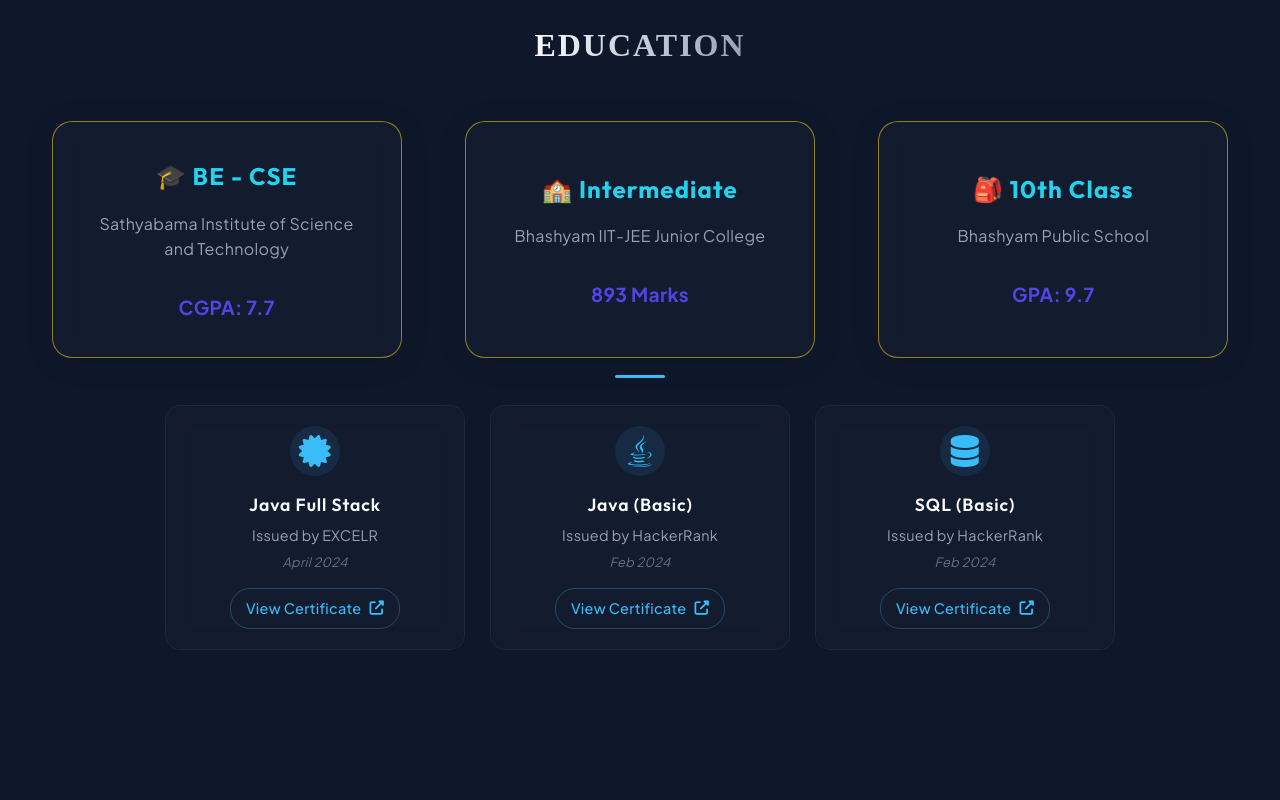
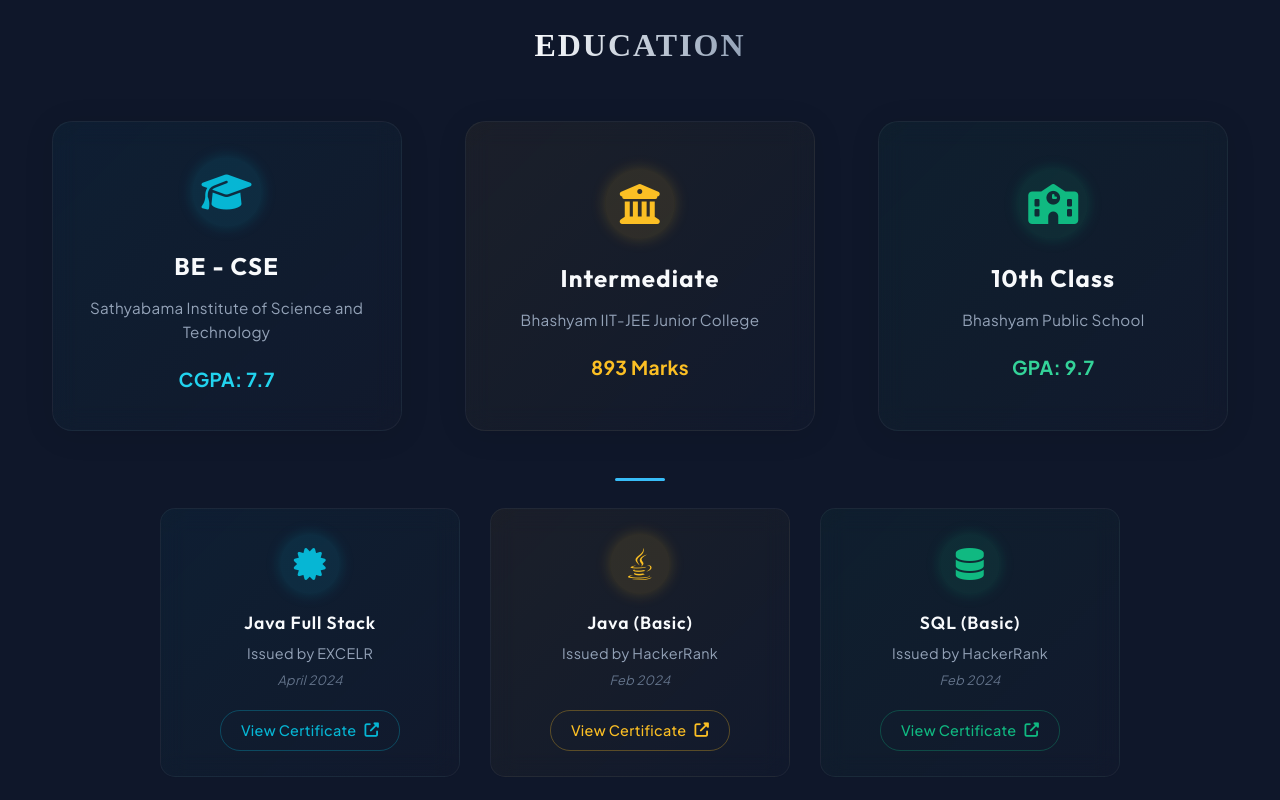
Before and after one commit to kommineniravindra/my-portfolio, a plain HTML site: page index.html in a window 1280 px wide. Shown: the part 860-1660 px from the top of the page. Drawn offline with Linux system fonts and the light colour scheme.

Commit message:
portfolio

```diff
--- a/education.css
+++ b/education.css
@@ -1,5 +1,4 @@
 /* Info Cards */
-/* Info Cards - Glassmorphism */
 .info-card {
     background: rgba(255, 255, 255, 0.02);
     padding: 35px;
@@ -8,8 +7,7 @@
     transition: all 0.4s cubic-bezier(0.4, 0, 0.2, 1);
     box-shadow: 0 4px 30px rgba(0, 0, 0, 0.1);
     backdrop-filter: blur(12px);
-    border: 1px solid rgba(194, 175, 27, 0.704);
-    /* Thinner border */
+    border: 1px solid rgba(255, 255, 255, 0.05);
     position: relative;
     overflow: hidden;
     display: flex;
@@ -19,56 +17,49 @@
     text-align: center;
 }
 
+.edu-icon {
+    font-size: 2.5rem;
+    margin-bottom: 20px;
+    width: 70px;
+    height: 70px;
+    display: flex;
+    justify-content: center;
+    align-items: center;
+    border-radius: 50%;
+    background: rgba(255, 255, 255, 0.05);
+    transition: all 0.4s ease;
+}
+
 .info-card h3 {
-    margin-bottom: 15px;
+    margin-bottom: 10px;
     font-size: 1.5rem;
-    color: #22d3ee;
+    color: #f8fafc;
+    font-family: 'Outfit', sans-serif;
 }
 
 .info-card p {
     color: #94a3b8;
-    font-size: 1rem;
+    font-size: 0.95rem;
     line-height: 1.6;
-    margin-bottom: 20px;
+    margin-bottom: 15px;
 }
 
 .highlight-text {
-    color: #4f46e5;
-    font-weight: bold;
+    font-weight: 700;
     font-size: 1.2rem;
     display: block;
-    margin-top: 10px;
-}
-
-.info-card::before {
-    content: '';
-    position: absolute;
-    top: 0;
-    left: 0;
-    width: 100%;
-    height: 100%;
-    background: linear-gradient(135deg, rgba(255, 255, 255, 0.1), rgba(255, 255, 255, 0));
-    opacity: 0;
-    transition: opacity 0.4s ease;
-    pointer-events: none;
+    margin-top: 5px;
 }
 
 .info-card:hover {
     transform: translateY(-10px);
-    background: rgba(255, 255, 255, 0.05);
-    box-shadow: 0 20px 40px rgba(0, 0, 0, 0.2);
-    /* Softer shadow */
-    border-color: #38bdf8;
-}
-
-.info-card:hover::before {
-    opacity: 1;
+    background: rgba(255, 255, 255, 0.03);
 }
 
 /* CERTIFICATES SUBSECTION */
 .subsection-title {
     text-align: center;
-    margin: 10px 0 30px;
+    margin: 40px 0 30px;
     font-size: 1.8rem;
     color: #cbd5e1;
     font-weight: 600;
@@ -89,7 +80,6 @@
     width: 50px;
     height: 3px;
     background: #38bdf8;
-    /* Sky Blue accent */
     border-radius: 2px;
 }
 
@@ -97,8 +87,8 @@
     display: flex;
     flex-wrap: wrap;
     justify-content: center;
-    gap: 25px;
-    max-width: 1000px;
+    gap: 30px;
+    max-width: 1200px;
     margin: 0 auto;
 }
 
@@ -106,7 +96,7 @@
     background: rgba(255, 255, 255, 0.02);
     border: 1px solid rgba(255, 255, 255, 0.05);
     border-radius: 15px;
-    padding: 20px;
+    padding: 25px;
     width: 300px;
     display: flex;
     flex-direction: column;
@@ -120,22 +110,19 @@
 
 .certificate-card:hover {
     transform: translateY(-5px);
-    background: rgba(255, 255, 255, 0.05);
-    border-color: #38bdf8;
-    box-shadow: 0 10px 25px rgba(0, 0, 0, 0.2);
+    background: rgba(255, 255, 255, 0.04);
 }
 
 .cert-icon {
     font-size: 2rem;
-    color: #38bdf8;
     margin-bottom: 15px;
-    background: rgba(56, 189, 248, 0.1);
-    width: 50px;
-    height: 50px;
+    width: 60px;
+    height: 60px;
     display: flex;
     justify-content: center;
     align-items: center;
     border-radius: 50%;
+    transition: all 0.3s ease;
 }
 
 .cert-details h4 {
@@ -155,26 +142,129 @@
     display: block;
     font-size: 0.8rem;
     color: #64748b;
-    margin-bottom: 15px;
+    margin-bottom: 20px;
     font-style: italic;
 }
 
 .view-cert-btn {
     text-decoration: none;
-    color: #38bdf8;
     font-size: 0.9rem;
     font-weight: 500;
-    border: 1px solid rgba(56, 189, 248, 0.3);
-    padding: 8px 15px;
+    border: 1px solid;
+    padding: 8px 20px;
     border-radius: 20px;
     transition: all 0.3s ease;
     display: inline-flex;
     align-items: center;
     gap: 8px;
+    background: transparent;
 }
 
-.view-cert-btn:hover {
-    background: rgba(56, 189, 248, 0.1);
-    border-color: #38bdf8;
+/* --- COLOR THEMES --- */
+
+/* Theme 1: Cyan/Indigo (Degree & Full Stack) */
+.edu-1,
+.cert-1 {
+    background: linear-gradient(135deg, rgba(6, 182, 212, 0.05), rgba(255, 255, 255, 0.01));
+}
+
+.edu-1:hover,
+.cert-1:hover {
+    border-color: #06b6d4;
+    box-shadow: 0 10px 40px rgba(6, 182, 212, 0.15);
+    background: linear-gradient(135deg, rgba(6, 182, 212, 0.1), rgba(255, 255, 255, 0.03));
+}
+
+.edu-1 .edu-icon,
+.cert-1 .cert-icon {
+    color: #06b6d4;
+    background: rgba(6, 182, 212, 0.1);
+    box-shadow: 0 0 15px rgba(6, 182, 212, 0.2);
+}
+
+.edu-1 .highlight-text {
+    color: #22d3ee;
+}
+
+.cert-1 .view-cert-btn {
+    color: #06b6d4;
+    border-color: rgba(6, 182, 212, 0.3);
+}
+
+.cert-1 .view-cert-btn:hover {
+    background: rgba(6, 182, 212, 0.1);
+    border-color: #06b6d4;
     color: #fff;
 }
+
+
+/* Theme 2: Amber/Orange (Intermediate & Basic Java) */
+.edu-2,
+.cert-2 {
+    background: linear-gradient(135deg, rgba(251, 191, 36, 0.05), rgba(255, 255, 255, 0.01));
+}
+
+.edu-2:hover,
+.cert-2:hover {
+    border-color: #fbbf24;
+    box-shadow: 0 10px 40px rgba(251, 191, 36, 0.15);
+    background: linear-gradient(135deg, rgba(251, 191, 36, 0.1), rgba(255, 255, 255, 0.03));
+}
+
+.edu-2 .edu-icon,
+.cert-2 .cert-icon {
+    color: #fbbf24;
+    background: rgba(251, 191, 36, 0.1);
+    box-shadow: 0 0 15px rgba(251, 191, 36, 0.2);
+}
+
+.edu-2 .highlight-text {
+    color: #fbbf24;
+}
+
+.cert-2 .view-cert-btn {
+    color: #fbbf24;
+    border-color: rgba(251, 191, 36, 0.3);
+}
+
+.cert-2 .view-cert-btn:hover {
+    background: rgba(251, 191, 36, 0.1);
+    border-color: #fbbf24;
+    color: #fff;
+}
+
+
+/* Theme 3: Emerald/Green (School & SQL) */
+.edu-3,
+.cert-3 {
+    background: linear-gradient(135deg, rgba(16, 185, 129, 0.05), rgba(255, 255, 255, 0.01));
+}
+
+.edu-3:hover,
+.cert-3:hover {
+    border-color: #10b981;
+    box-shadow: 0 10px 40px rgba(16, 185, 129, 0.15);
+    background: linear-gradient(135deg, rgba(16, 185, 129, 0.1), rgba(255, 255, 255, 0.03));
+}
+
+.edu-3 .edu-icon,
+.cert-3 .cert-icon {
+    color: #10b981;
+    background: rgba(16, 185, 129, 0.1);
+    box-shadow: 0 0 15px rgba(16, 185, 129, 0.2);
+}
+
+.edu-3 .highlight-text {
+    color: #34d399;
+}
+
+.cert-3 .view-cert-btn {
+    color: #10b981;
+    border-color: rgba(16, 185, 129, 0.3);
+}
+
+.cert-3 .view-cert-btn:hover {
+    background: rgba(16, 185, 129, 0.1);
+    border-color: #10b981;
+    color: #fff;
+}
--- a/index.html
+++ b/index.html
@@ -100,18 +100,21 @@
     <section id="education" class="section">
       <h2 class="section-title">Education</h2>
       <div class="card-container">
-        <div class="info-card">
-          <h3>🎓 BE - CSE</h3>
+        <div class="info-card edu-1">
+          <div class="edu-icon"><i class="fas fa-graduation-cap"></i></div>
+          <h3>BE - CSE</h3>
           <p>Sathyabama Institute of Science and Technology</p>
           <span class="highlight-text">CGPA: 7.7</span>
         </div>
-        <div class="info-card">
-          <h3>🏫 Intermediate</h3>
+        <div class="info-card edu-2">
+          <div class="edu-icon"><i class="fas fa-university"></i></div>
+          <h3>Intermediate</h3>
           <p>Bhashyam IIT-JEE Junior College</p>
           <span class="highlight-text">893 Marks</span>
         </div>
-        <div class="info-card">
-          <h3>🎒 10th Class</h3>
+        <div class="info-card edu-3">
+          <div class="edu-icon"><i class="fas fa-school"></i></div>
+          <h3>10th Class</h3>
           <p>Bhashyam Public School</p>
           <span class="highlight-text">GPA: 9.7</span>
         </div>
@@ -121,7 +124,7 @@
       <h3 class="subsection-title"></h3>
       <div class="certificates-container">
         <!-- Certificate 1 -->
-        <div class="certificate-card">
+        <div class="certificate-card cert-1">
           <div class="cert-icon"><i class="fas fa-certificate"></i></div>
           <div class="cert-details">
             <h4>Java Full Stack</h4>
@@ -134,7 +137,7 @@
         </div>
 
         <!-- Certificate 2 -->
-        <div class="certificate-card">
+        <div class="certificate-card cert-2">
           <div class="cert-icon"><i class="fab fa-java"></i></div>
           <div class="cert-details">
             <h4>Java (Basic)</h4>
@@ -151,7 +154,7 @@
         </div>
 
         <!-- Certificate 3 -->
-        <div class="certificate-card">
+        <div class="certificate-card cert-3">
           <div class="cert-icon"><i class="fas fa-database"></i></div>
           <div class="cert-details">
             <h4>SQL (Basic)</h4>
```
